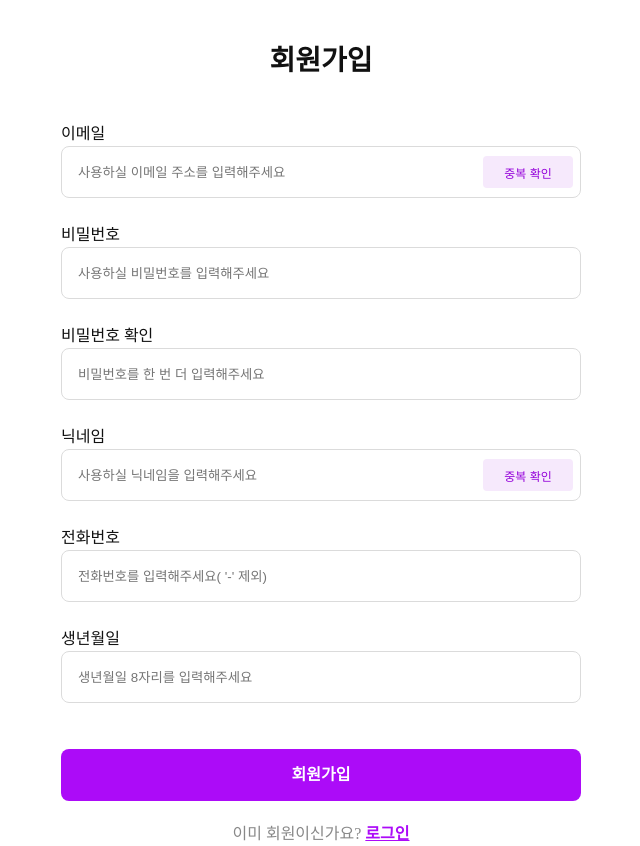
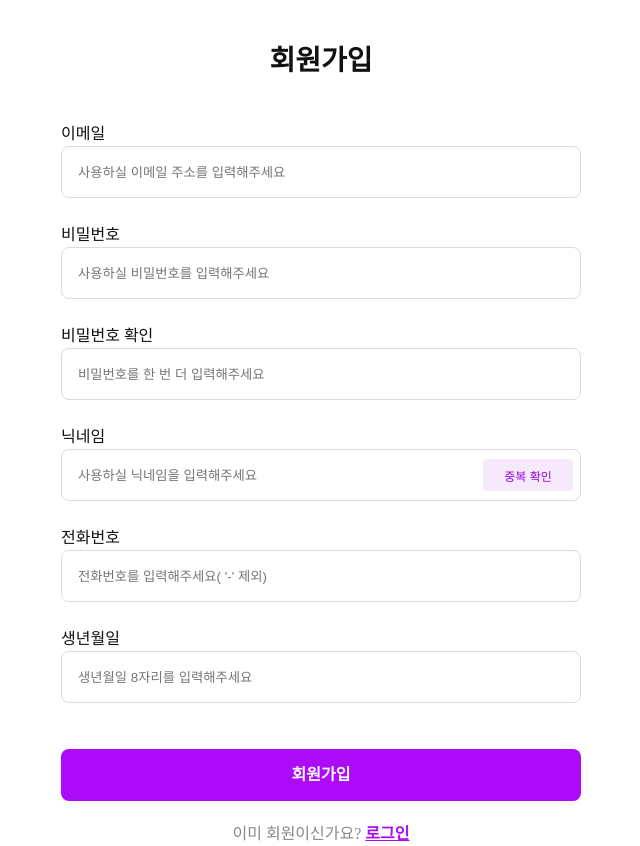
Before and after one commit to EnvyW6567/TeenTam-front, a React (Create React App) app: page /signup in a window 1280 px wide. Shown: the whole page, without its empty margins (319-959 px from the left). Built offline with nearby package versions, Linux system fonts and the light colour scheme; a web font is replaced by a local one.

Commit message:
feat: delete check button about email

```diff
--- a/src/pages/SignupPage/SignupPage.jsx
+++ b/src/pages/SignupPage/SignupPage.jsx
@@ -44,9 +44,6 @@ const SignupPage = ({authService}) => {
         else if(!email.includes('@')){
             errorRef.emailErrorRef.current.innerText = "이메일 형식에 맞춰 입력해주세요";
         }
-        // else if(!isChecked.email){
-        //     errorRef.emailErrorRef.current.innerText = "중복확인을 진행해주세요";
-        // }
         else if(!password){
             errorRef.passwordErrorRef.current.innerText = "사용하실 비밀번호를 입력해주세요";
         }
@@ -127,7 +124,6 @@ const SignupPage = ({authService}) => {
                         type="email"
                         name="email"
                     />
-                    <button className={styles.check_button} data-name="email" onClick={handleClickCheck}>중복 확인</button>
                     <p className={styles.error_message} ref={errorRef.emailErrorRef}></p>
                 </div>
                 <div className={styles.signup_input_box}>
```
